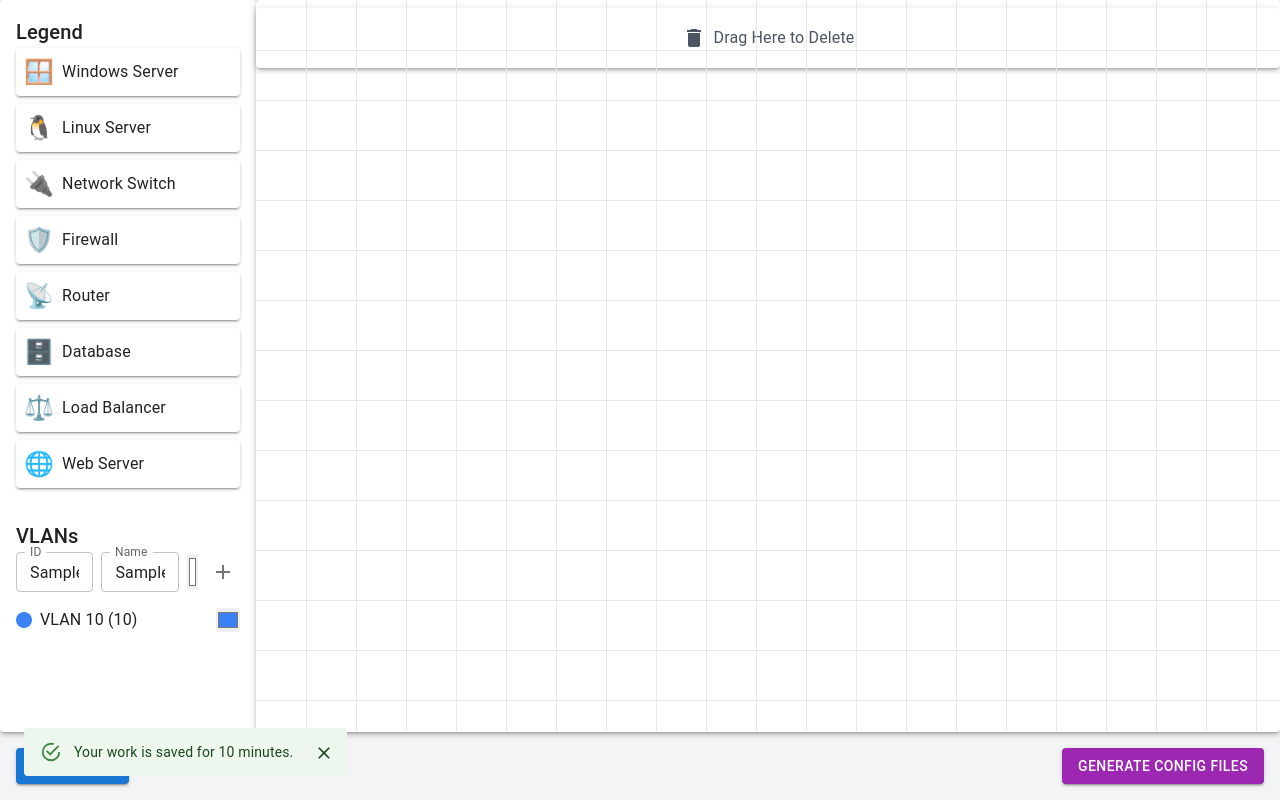
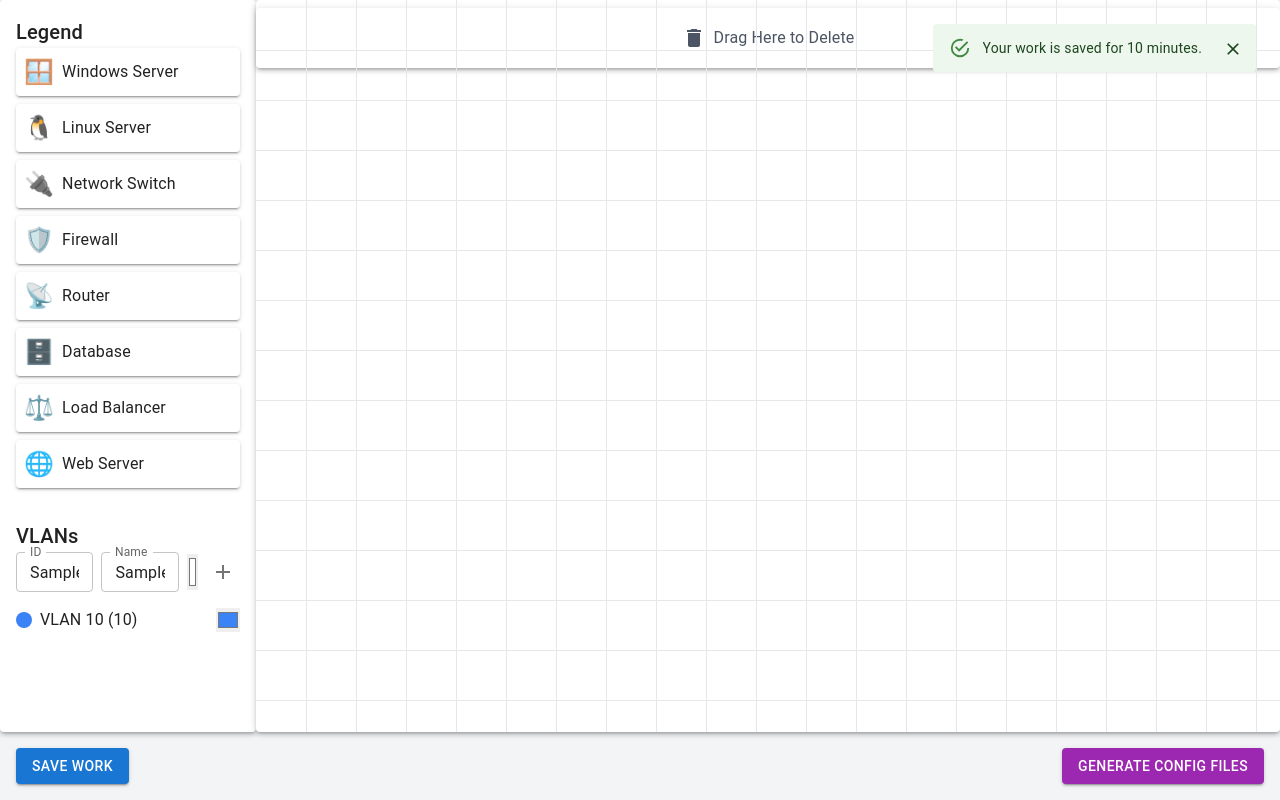
Before and after one commit to QuentinHelion/SecurifyStack-Conceptify-Frontend, a React (Vite) app: page / in a window 1280 px wide. Both pictures are taken after typing "Sample", "Sample" into the empty fields and a click on the button "SAVE WORK". Built offline with nearby package versions, Linux system fonts and the light colour scheme.

Commit message:
Edited snackbar alert pos

```diff
--- a/src/App.jsx
+++ b/src/App.jsx
@@ -347,6 +347,7 @@ export default function App() {
 
         {/* Save confirmation */}
         <Snackbar
+          anchorOrigin={{ vertical: 'top', horizontal: 'right' }}
           open={snackbarOpen}
           autoHideDuration={6000}
           onClose={() => setSnackbarOpen(false)}
```
